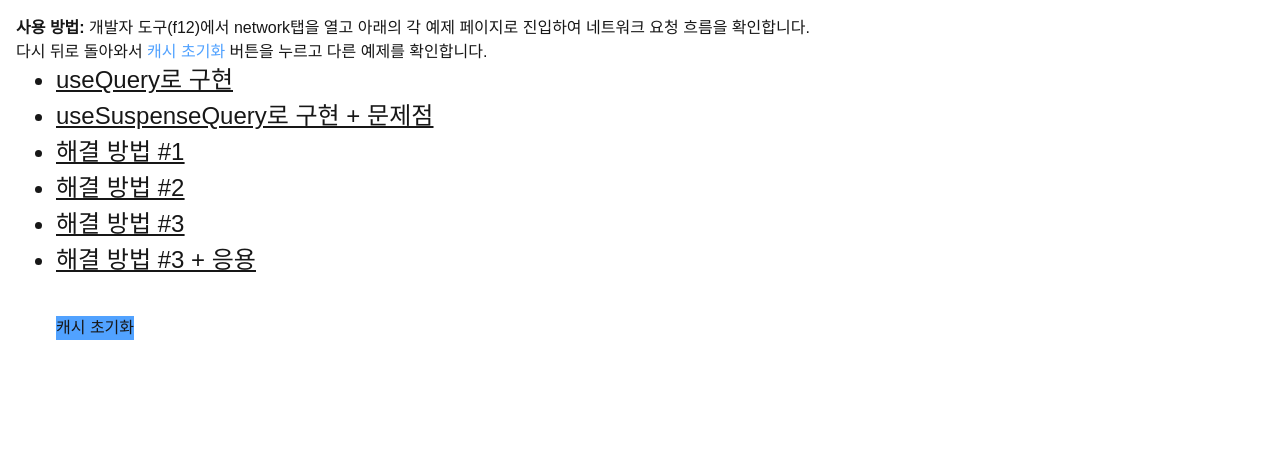
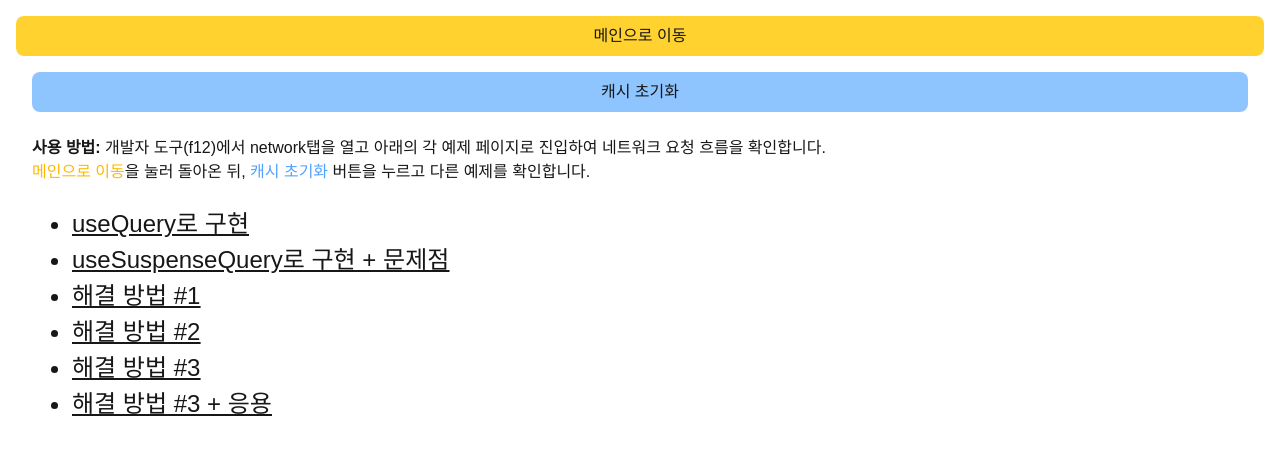
Before and after one commit to entrolEC/use-suspense-query, a Next.js app: page / in a window 1280 px wide. Shown: the top 454 px of the page. Built offline with nearby package versions, Linux system fonts and the light colour scheme.

Commit message:
feat: 메인으로 이동 버튼 추가

```diff
--- a/src/app/layout.tsx
+++ b/src/app/layout.tsx
@@ -2,6 +2,7 @@ import type { Metadata } from 'next';
 import { Geist, Geist_Mono } from 'next/font/google';
 import './globals.css';
 import { ReactQueryClientProvider } from '@/app/react-query-client-provider';
+import Link from 'next/link';
 
 const geistSans = Geist({
   variable: '--font-geist-sans',
@@ -28,8 +29,12 @@ export default function RootLayout({
     <body
       className={`${geistSans.variable} ${geistMono.variable} antialiased`}
     >
+
     <ReactQueryClientProvider>
-      {children}
+      <div className="flex flex-col p-4 gap-4">
+        <Link href="/" className="bg-amber-300 hover:opcity-60 rounded-lg font-medium p-2 text-center">메인으로 이동</Link>
+        {children}
+      </div>
     </ReactQueryClientProvider>
     </body>
     </html>
--- a/src/app/page.tsx
+++ b/src/app/page.tsx
@@ -10,10 +10,14 @@ export default function Home() {
   };
 
   return (
-    <div className="w-full p-4">
+    <div className="w-full px-4 space-y-6">
+      <button type="button" onClick={handleClick}
+              className="w-full bg-blue-300 cursor-pointer hover:opacity-70 rounded-lg p-2">캐시 초기화
+      </button>
       <div><span className="font-bold">사용 방법:</span> 개발자 도구(f12)에서 network탭을 열고 아래의 각 예제 페이지로 진입하여
         네트워크 요청 흐름을 확인합니다.
-        <br />다시 뒤로 돌아와서 <span className="text-blue-400">캐시 초기화</span> 버튼을 누르고 다른 예제를 확인합니다.
+        <br /><span className="text-amber-400">메인으로 이동</span>을 눌러 돌아온 뒤, <span
+          className="text-blue-400">캐시 초기화</span> 버튼을 누르고 다른 예제를 확인합니다.
       </div>
       <ol className="list-disc ml-10 space-y-1 text-2xl">
         <li className="underline"><Link href="/use-query">useQuery로 구현 </Link></li>
@@ -23,9 +27,6 @@ export default function Home() {
         <li className="underline"><Link href="/use-suspense-query/solutions/3">해결 방법 #3</Link></li>
         <li className="underline"><Link href="/use-suspense-query/solutions/4">해결 방법 #3 + 응용</Link></li>
       </ol>
-      <button type="button" onClick={handleClick}
-              className="bg-blue-400 cursor-pointer active:opacity-70 mt-10 ml-10">캐시 초기화
-      </button>
     </div>
   );
 }
```
